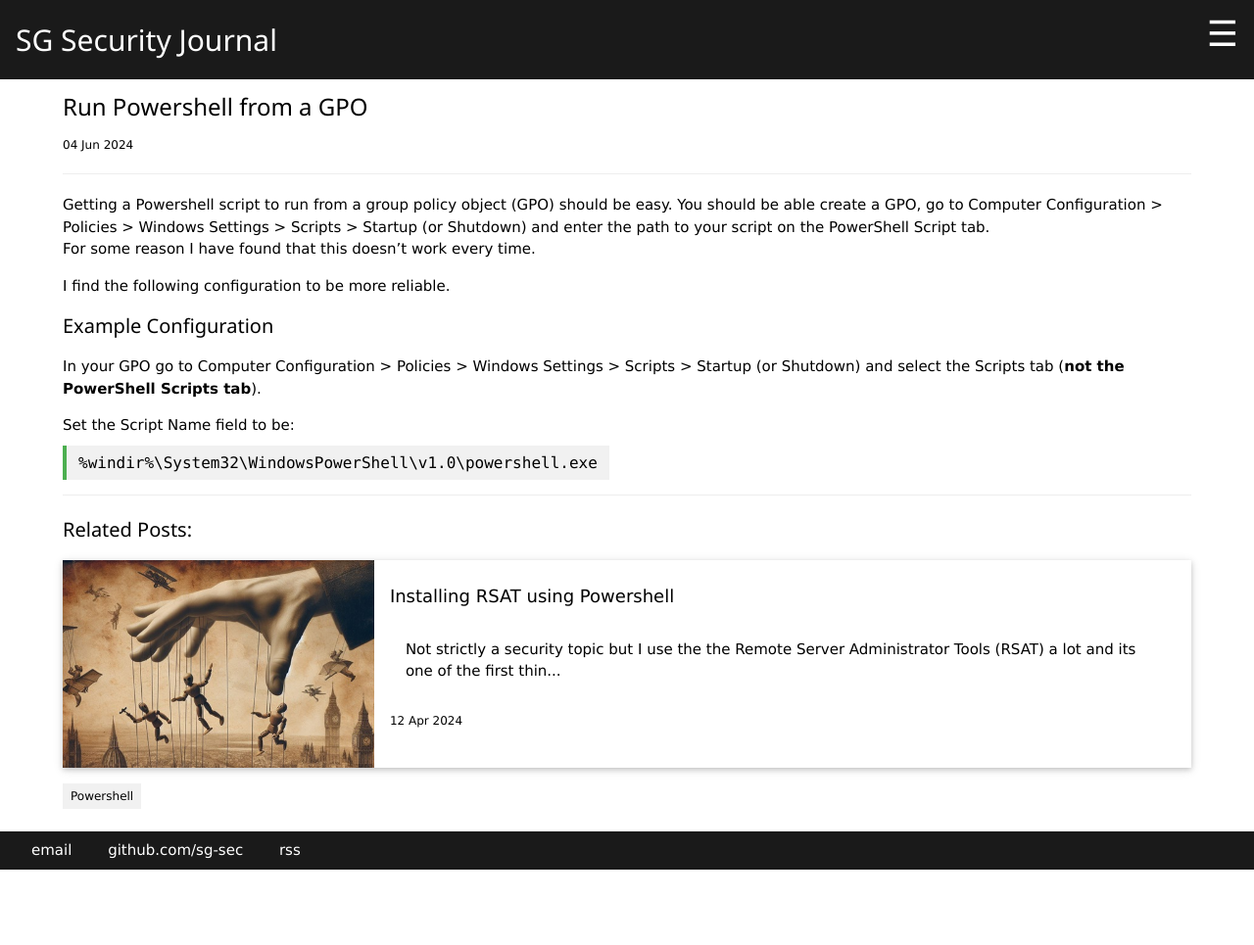
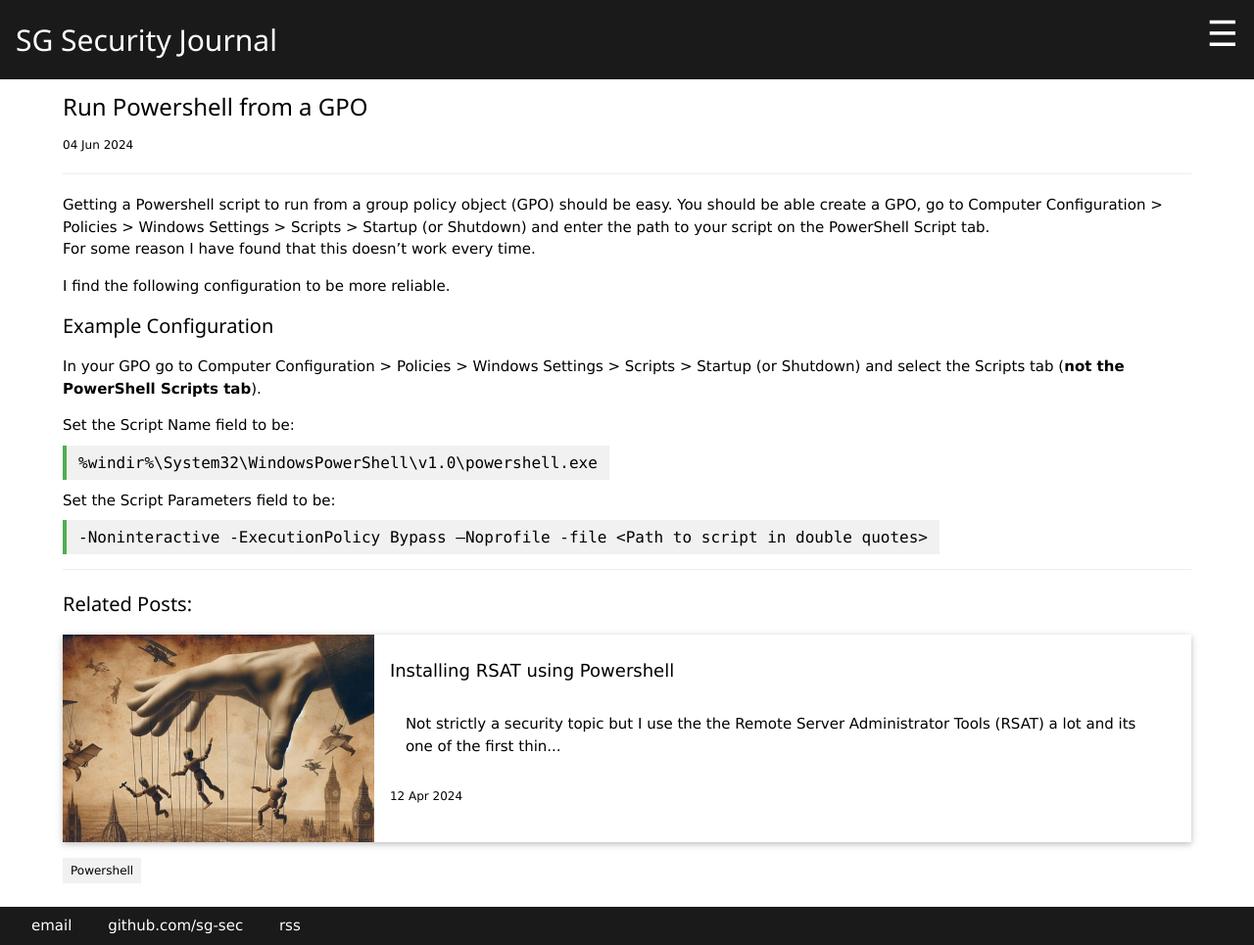
Before and after one commit to sg-sec/sg-sec.github.io, a Jekyll site: the page built from _posts/2024-06-04-Run-Powershell-from-GPO.md, in a window 1280 px wide. Shown: the whole page at 98% size. Built offline with Jekyll 4.4.1, drawn with Linux system fonts in a browser that asks for light colours; before the commit the page ends 900 px from its top, so only the background shows below that.

Commit message:
Update 2024-06-04-Run-Powershell-from-GPO.md

```diff
--- a/_posts/2024-06-04-Run-Powershell-from-GPO.md
+++ b/_posts/2024-06-04-Run-Powershell-from-GPO.md
@@ -19,3 +19,7 @@ In your GPO go to Computer Configuration > Policies > Windows Settings > Scripts
 Set the Script Name field to be:
 
 `%windir%\System32\WindowsPowerShell\v1.0\powershell.exe`{:.w3-code}
+
+Set the Script Parameters field to be:
+
+`-Noninteractive -ExecutionPolicy Bypass –Noprofile -file <Path to script in double quotes>`{:.w3-code}
```
